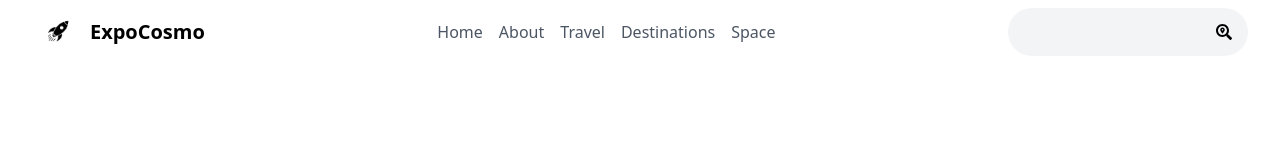
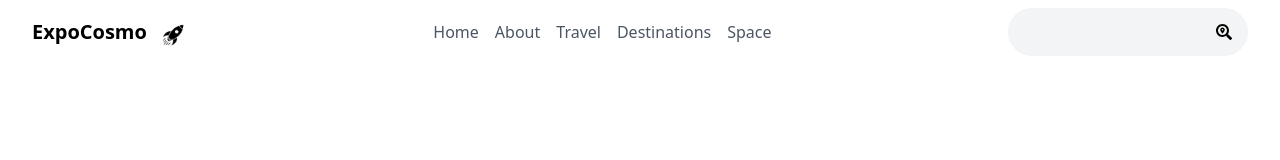
Before and after one commit to Yuvraj883/Nebula-Net-MAIT, a React (Create React App) app: page / in a window 1280 px wide. Shown: the top 160 px of the page. Built offline with nearby package versions, Linux system fonts and the light colour scheme.

Commit message:
Updated style

```diff
--- a/src/components/Navbar.jsx
+++ b/src/components/Navbar.jsx
@@ -5,8 +5,9 @@ const Navbar = () => {
   return (
     <div className="flex justify-between px-8 items-center h-16">
       <div className="flex items-center">
-        <img src="./images/rocket.png" alt="icon" className="h-8 mr-2" />
         <span className="text-xl font-bold">ExpoCosmo</span>
+        <img src="./images/rocket.png" alt="icon" className="h-8 mt-2" />
+
       </div>
       <ul className="flex space-x-4">
         <li>
```
